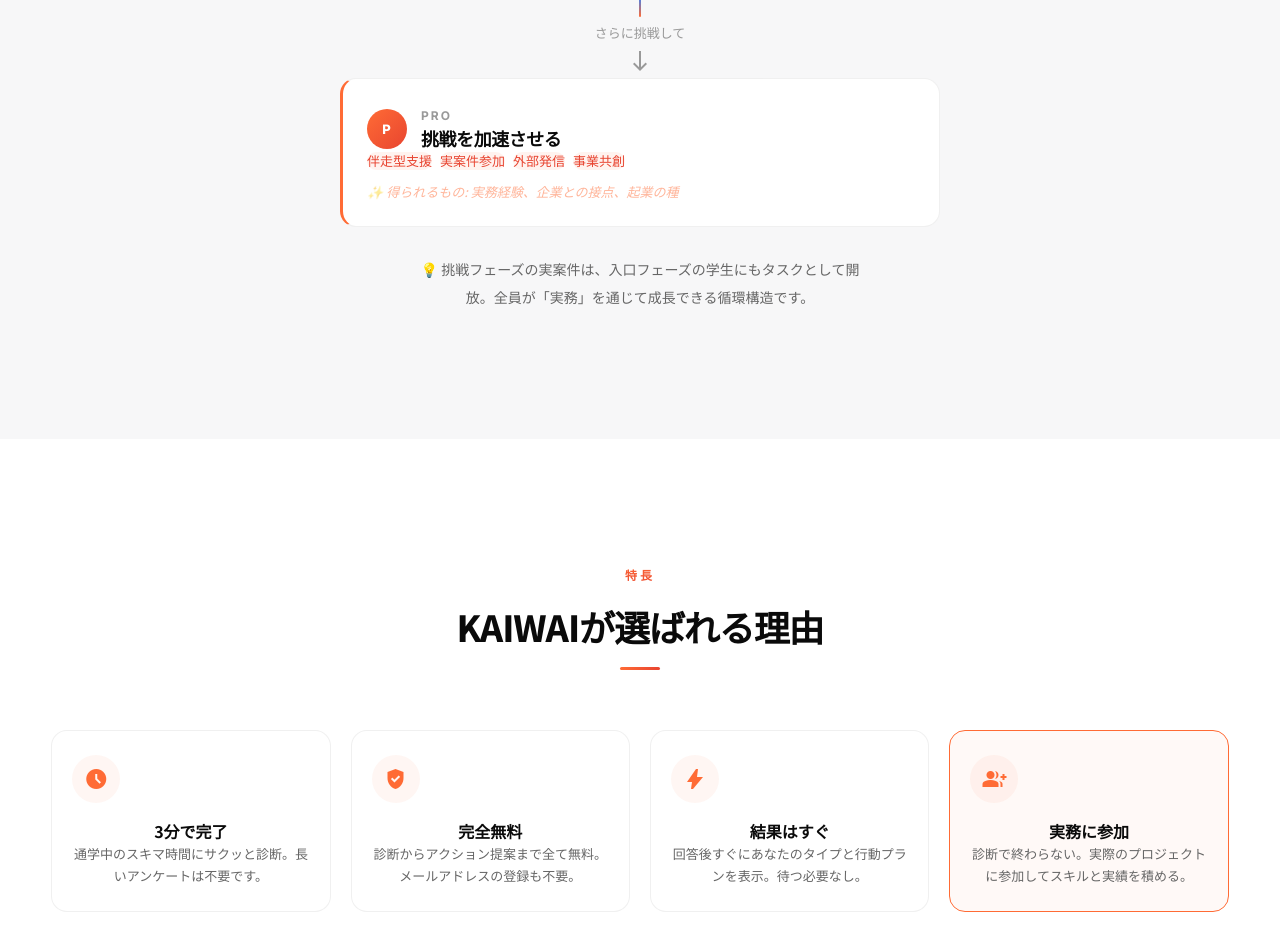
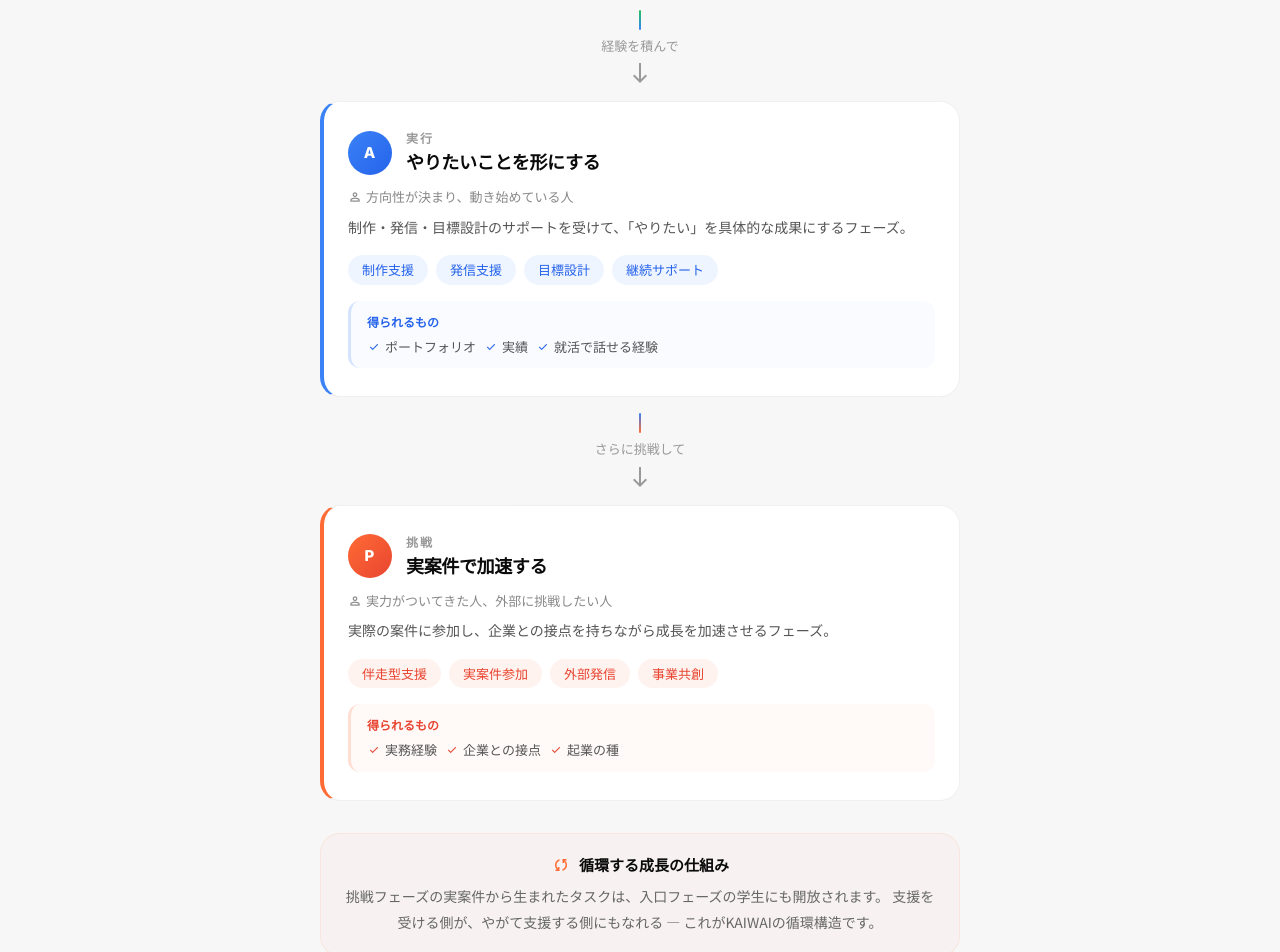
Before and after one commit to yukiko10140422-star/kaiwai-top, a Next.js app: page / in a window 1280 px wide. Shown: the part 4380-5332 px from the top of the page. Built offline with nearby package versions, Linux system fonts and the light colour scheme.

Commit message:
GrowthPath: 対象者・説明文・得られるもの・循環構造を充実

```diff
--- a/src/components/GrowthPath.tsx
+++ b/src/components/GrowthPath.tsx
@@ -2,59 +2,59 @@
   letter: string;
   label: string;
   title: string;
-  colorClass: string;
+  who: string;
+  description: string;
   iconBg: string;
+  borderColorValue: string;
+  chips: string[];
+  rewards: string[];
+  rewardColor: string;
   chipBg: string;
   chipText: string;
-  borderColor: string;
-  borderColorValue: string;
-  chips: string[];
-  reward: string;
-  rewardColor: string;
 }
 
 const stages: Stage[] = [
   {
     letter: "Y",
-    label: "Youth",
+    label: "入口",
     title: "まず知る・参加する",
-    colorClass: "gp-stage--youth",
+    who: "何をしたいかまだ明確でない人、最初の行動がわからない人",
+    description: "診断であなたのタイプを知り、小さなタスクから実績を積み始めるフェーズ。",
     iconBg: "bg-gradient-to-br from-[#22c55e] to-[#16a34a]",
-    chipBg: "bg-[rgba(34,197,94,0.08)]",
-    chipText: "text-[#16a34a]",
-    borderColor: "border-l-[#22c55e]",
     borderColorValue: "#22c55e",
-    chips: ["タイプ診断", "初回タスク", "小さな実績づくり", "コミュニティ"],
-    reward: "チームへの参加感、ガクチカのタネ",
-    rewardColor: "rgba(34,197,94,0.5)",
+    chips: ["タイプ診断", "初回タスク", "小さな実績づくり", "コミュニティ参加"],
+    rewards: ["チームへの参加感", "ガクチカのタネ", "小さな成功体験"],
+    rewardColor: "#16a34a",
+    chipBg: "rgba(34,197,94,0.08)",
+    chipText: "#16a34a",
   },
   {
     letter: "A",
-    label: "Amateur",
+    label: "実行",
     title: "やりたいことを形にする",
-    colorClass: "gp-stage--amateur",
+    who: "方向性が決まり、動き始めている人",
+    description: "制作・発信・目標設計のサポートを受けて、「やりたい」を具体的な成果にするフェーズ。",
     iconBg: "bg-gradient-to-br from-[#3b82f6] to-[#2563eb]",
-    chipBg: "bg-[rgba(59,130,246,0.08)]",
-    chipText: "text-[#2563eb]",
-    borderColor: "border-l-[#3b82f6]",
     borderColorValue: "#3b82f6",
     chips: ["制作支援", "発信支援", "目標設計", "継続サポート"],
-    reward: "ポートフォリオ、実績、就活で話せる経験",
-    rewardColor: "rgba(59,130,246,0.5)",
+    rewards: ["ポートフォリオ", "実績", "就活で話せる経験"],
+    rewardColor: "#2563eb",
+    chipBg: "rgba(59,130,246,0.08)",
+    chipText: "#2563eb",
   },
   {
     letter: "P",
-    label: "Pro",
-    title: "挑戦を加速させる",
-    colorClass: "gp-stage--pro",
+    label: "挑戦",
+    title: "実案件で加速する",
+    who: "実力がついてきた人、外部に挑戦したい人",
+    description: "実際の案件に参加し、企業との接点を持ちながら成長を加速させるフェーズ。",
     iconBg: "bg-gradient-to-br from-accent to-accent-dark",
-    chipBg: "bg-[rgba(var(--accent-rgb),0.08)]",
-    chipText: "text-accent-dark",
-    borderColor: "border-l-accent",
     borderColorValue: "#ff6b35",
     chips: ["伴走型支援", "実案件参加", "外部発信", "事業共創"],
-    reward: "実務経験、企業との接点、起業の種",
-    rewardColor: "rgba(255,107,53,0.5)",
+    rewards: ["実務経験", "企業との接点", "起業の種"],
+    rewardColor: "#e84430",
+    chipBg: "rgba(var(--accent-rgb),0.08)",
+    chipText: "#e84430",
   },
 ];
 
@@ -67,91 +67,143 @@
 function Connector({ label, gradientFrom, gradientTo }: ConnectorProps) {
   return (
     <div
-      className="flex flex-col items-center gap-1.5 py-3"
+      className="flex flex-col items-center gap-1.5"
+      style={{ padding: '16px 0' }}
     >
       <div
-        className="w-0.5 h-5 rounded-sm"
+        className="rounded-sm"
         style={{
+          width: 2,
+          height: 20,
           background: `linear-gradient(to bottom, ${gradientFrom}, ${gradientTo})`,
         }}
       />
       <div className="text-muted font-medium" style={{ fontSize: 13 }}>{label}</div>
-      <div>
-        <span className="material-symbols-outlined text-lg text-muted">
-          south
-        </span>
-      </div>
+      <span className="material-symbols-outlined text-lg text-muted">south</span>
     </div>
   );
 }
 
 export default function GrowthPath() {
   return (
-    <section
-      className="section-spacing bg-bg-alt"
-    >
+    <section className="section-spacing bg-bg-alt">
       <div className="container-inner">
         <div className="section-label">成長ストーリー</div>
-        <h2 className="section-heading">診断の先にある、成長ストーリー</h2>
+        <h2 className="section-heading">診断の先にある、3つのステージ</h2>
+        <p className="text-center" style={{ fontSize: 15, color: '#666', lineHeight: 1.8, maxWidth: 520, margin: '-16px auto 40px' }}>
+          KAIWAIでは診断して終わりではありません。あなたの段階に合わせた支援で、着実にステップアップできます。
+        </p>
 
-        <div style={{ maxWidth: 600, margin: '0 auto' }}>
+        <div style={{ maxWidth: 640, margin: '0 auto' }}>
           {stages.map((stage, index) => (
             <div key={stage.letter}>
               <div
-                className="relative bg-surface border border-border rounded-2xl border-l-[3px] transition-all duration-500 hover:-translate-y-[3px] hover:shadow-[0_12px_36px_rgba(0,0,0,0.06)]"
-                style={{ borderLeftColor: stage.borderColorValue, padding: '28px 24px 24px' }}
+                className="card-base"
+                style={{
+                  borderLeftWidth: 4,
+                  borderLeftStyle: 'solid',
+                  borderLeftColor: stage.borderColorValue,
+                  padding: '28px 24px',
+                }}
               >
-                <div className="flex items-center gap-3.5 mb-3.5">
+                {/* ヘッダー: アイコン + ラベル + タイトル */}
+                <div className="flex items-center" style={{ gap: 14, marginBottom: 12 }}>
                   <div
-                    className={`w-10 h-10 min-w-10 rounded-full flex items-center justify-center font-display text-[13px] font-extrabold text-white tracking-[1px] ${stage.iconBg}`}
+                    className={`rounded-full flex items-center justify-center font-display font-extrabold text-white ${stage.iconBg}`}
+                    style={{ width: 44, height: 44, minWidth: 44, fontSize: 15, letterSpacing: 1 }}
                   >
                     {stage.letter}
                   </div>
                   <div>
-                    <div className="font-display font-bold tracking-[2px] uppercase text-muted" style={{ fontSize: 12 }}>
+                    <div className="font-display font-bold uppercase text-muted" style={{ fontSize: 12, letterSpacing: 2 }}>
                       {stage.label}
                     </div>
-                    <h3 className="text-[clamp(16px,1.4vw,19px)] max-md:text-base font-bold tracking-[-0.02em] text-primary">
+                    <h3 className="font-bold text-primary" style={{ fontSize: 18, letterSpacing: '-0.02em' }}>
                       {stage.title}
                     </h3>
                   </div>
                 </div>
-                <div className="flex flex-wrap gap-2">
+
+                {/* 対象者 */}
+                <div style={{ fontSize: 13, color: '#888', marginBottom: 8 }}>
+                  <span className="material-symbols-outlined" style={{ fontSize: 14, verticalAlign: '-2px', marginRight: 4 }}>person</span>
+                  {stage.who}
+                </div>
+
+                {/* 説明 */}
+                <p style={{ fontSize: 14, color: '#555', lineHeight: 1.75, marginBottom: 16 }}>
+                  {stage.description}
+                </p>
+
+                {/* やること チップ */}
+                <div className="flex flex-wrap" style={{ gap: 8, marginBottom: 16 }}>
                   {stage.chips.map((chip) => (
                     <span
                       key={chip}
-                      className={`inline-block text-xs font-medium py-[5px] max-md:py-1.5 px-3.5 max-md:px-3 rounded-full leading-[1.4] ${stage.chipBg} ${stage.chipText}`}
-                      style={{ fontSize: 13 }}
+                      className="inline-block font-medium rounded-full"
+                      style={{ fontSize: 13, padding: '5px 14px', background: stage.chipBg, color: stage.chipText }}
                     >
                       {chip}
                     </span>
                   ))}
                 </div>
-                <div style={{ fontSize: 13, fontStyle: 'italic', color: stage.rewardColor, marginTop: 12 }}>
-                  ✨ 得られるもの: {stage.reward}
+
+                {/* 得られるもの */}
+                <div
+                  style={{
+                    padding: '12px 16px',
+                    borderRadius: 12,
+                    background: `${stage.borderColorValue}08`,
+                    borderLeft: `3px solid ${stage.borderColorValue}30`,
+                  }}
+                >
+                  <div style={{ fontSize: 12, fontWeight: 600, color: stage.rewardColor, marginBottom: 6 }}>
+                    得られるもの
+                  </div>
+                  <div className="flex flex-wrap" style={{ gap: 8 }}>
+                    {stage.rewards.map((r) => (
+                      <span key={r} style={{ display: 'flex', alignItems: 'center', gap: 4, fontSize: 13, color: '#555' }}>
+                        <span className="material-symbols-outlined" style={{ fontSize: 14, color: stage.rewardColor, fontVariationSettings: "'FILL' 1" }}>check</span>
+                        {r}
+                      </span>
+                    ))}
+                  </div>
                 </div>
               </div>
 
               {index === 0 && (
-                <Connector
-                  label="経験を積んで"
-                  gradientFrom="#22c55e"
-                  gradientTo="#3b82f6"
-                />
+                <Connector label="経験を積んで" gradientFrom="#22c55e" gradientTo="#3b82f6" />
               )}
               {index === 1 && (
-                <Connector
-                  label="さらに挑戦して"
-                  gradientFrom="#3b82f6"
-                  gradientTo="var(--color-accent)"
-                />
+                <Connector label="さらに挑戦して" gradientFrom="#3b82f6" gradientTo="var(--color-accent)" />
               )}
             </div>
           ))}
 
-          <p className="text-center mt-7 text-[#666]" style={{ fontSize: 14, lineHeight: 2, maxWidth: 440, margin: '28px auto 0' }}>
-            💡 挑戦フェーズの実案件は、入口フェーズの学生にもタスクとして開放。全員が「実務」を通じて成長できる循環構造です。
-          </p>
+          {/* 循環構造の説明 */}
+          <div
+            className="card-base"
+            style={{
+              marginTop: 32,
+              padding: '20px 24px',
+              background: 'rgba(var(--accent-rgb), 0.03)',
+              borderColor: 'rgba(var(--accent-rgb), 0.1)',
+              textAlign: 'center',
+            }}
+          >
+            <div style={{ display: 'flex', alignItems: 'center', justifyContent: 'center', gap: 8, marginBottom: 8 }}>
+              <span className="material-symbols-outlined text-accent" style={{ fontSize: 20, fontVariationSettings: "'FILL' 1" }}>
+                sync
+              </span>
+              <span style={{ fontSize: 15, fontWeight: 700, color: 'var(--color-primary)' }}>
+                循環する成長の仕組み
+              </span>
+            </div>
+            <p style={{ fontSize: 14, color: '#666', lineHeight: 1.8 }}>
+              挑戦フェーズの実案件から生まれたタスクは、入口フェーズの学生にも開放されます。
+              支援を受ける側が、やがて支援する側にもなれる — これがKAIWAIの循環構造です。
+            </p>
+          </div>
         </div>
       </div>
     </section>
```
